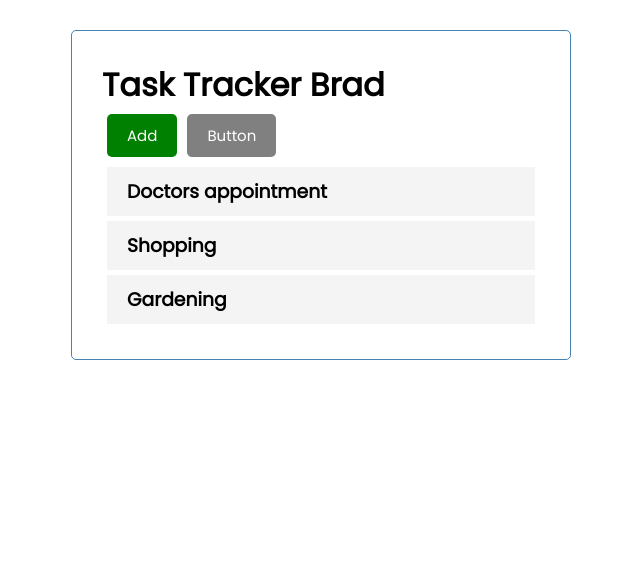
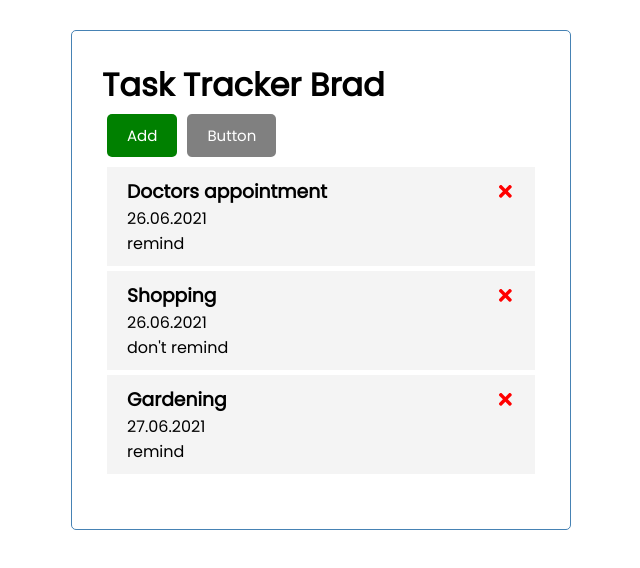
Before and after one commit to Swistusmen/Task-Tracker, a React (Create React App) app: page / in a window 1280 px wide. Shown: the top 568 px of the page, without its empty margins (319-959 px from the left). Built offline with nearby package versions, Linux system fonts and the light colour scheme.

Commit message:
quick fix

```diff
--- a/package.json
+++ b/package.json
@@ -8,6 +8,7 @@
     "@testing-library/user-event": "^12.1.10",
     "react": "^17.0.1",
     "react-dom": "^17.0.1",
+    "react-icons": "^4.2.0",
     "react-scripts": "4.0.3",
     "web-vitals": "^1.0.1"
   },
--- a/src/App.js
+++ b/src/App.js
@@ -1,5 +1,5 @@
 import Header from "./components/Header"
-import Task from "./components/Tasks"
+import Tasks from "./components/Tasks"
 import {useState } from 'react'
 
 function App() {
@@ -20,15 +20,19 @@ function App() {
     {
         id: 3,
         text: "Gardening",
-        dat: "27.06.2021",
+        day: "27.06.2021",
         reminder: true
     }
 ])
 
+const deleteTask=(id)=>{
+  console.log("delete",id)
+}
+
   return (
     <div className="container">
       <Header title={name}/>
-      <Task tasks={tasks}/>
+      <Tasks tasks={tasks} onDelete={deleteTask}/>
     </div>
   )
 }
--- a/src/components/Task.js
+++ b/src/components/Task.js
@@ -1,13 +1,16 @@
-
+import { FaTimes} from 'react-icons/fa'
 
 const Task=(props)=>{
     return (
         <div className="task">
-            <h3>
-                {props.text}
-            </h3>
+            <h3> {props.text} <FaTimes style={{
+                color: 'red',
+                cursor: "pointer"
+            }} onClick={()=>props.onDelete(props.key)}/></h3>
+            <p>{props.day}</p>
+            <p>{props.reminder==true?"remind": "don't remind"}</p>
         </div>
     )
 }
 
-export default Task;
+export default Task
--- a/src/components/Tasks.js
+++ b/src/components/Tasks.js
@@ -4,7 +4,8 @@ const Tasks=(props)=>{
     return (
         <>
         {props.tasks.map((task)=>(
-            <Task key={task.id} text={task.text}></Task>
+            <Task key={task.id} text={task.text} day={task.day} reminder={task.reminder} onDelete={props.onDelete}
+            />
         ))}
         </>
     )
--- a/src/index.css
+++ b/src/index.css
@@ -14,7 +14,7 @@ body {
   max-width: 500px;
   margin: 30px auto;
   overflow: auto;
-  min-height: 300px;
+  min-height: 500px;
   border: 1px solid steelblue;
   padding: 30px;
   border-radius: 5px;
```
Also changed, not shown: 2 other files (tests, documents, lock files or other folders).
